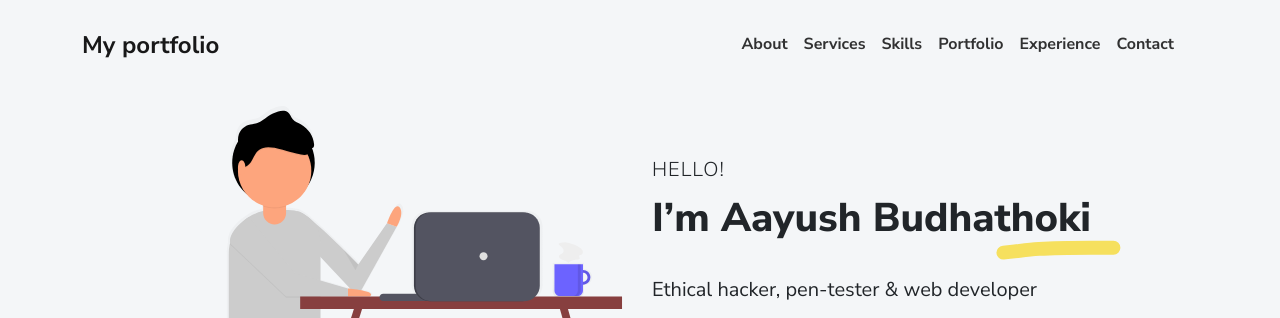
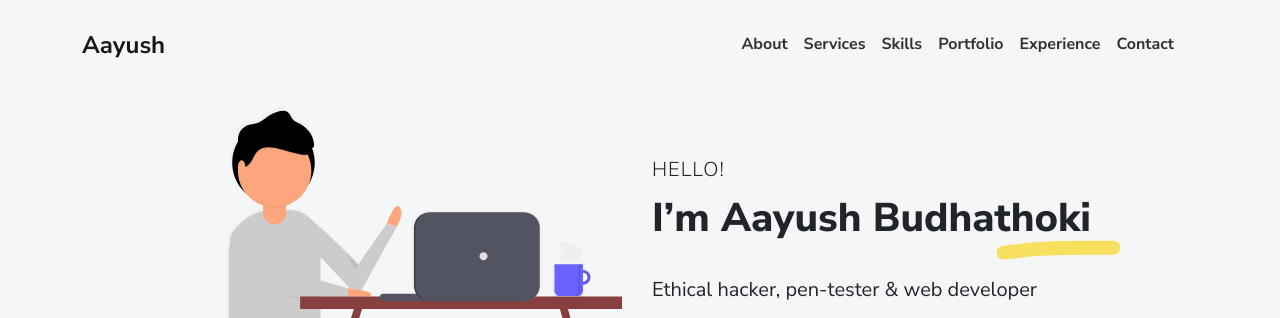
Before and after one commit to Aayush1351/web_page, a plain HTML site: page index.html in a window 1280 px wide. Shown: the top 318 px of the page. Drawn offline with Linux system fonts and the light colour scheme.

Commit message:
Update index.html

```diff
--- a/index.html
+++ b/index.html
@@ -30,7 +30,7 @@
   <body id="top">
     <header class="bg-light">
       <nav class="navbar navbar-expand-lg navbar-light bg-light" id="header-nav" role="navigation">
-        <div class="container"><a class="link-dark navbar-brand site-title mb-0" href="#">My portfolio</a>
+        <div class="container"><a class="link-dark navbar-brand site-title mb-0" href="#">Aayush</a>
           <button class="navbar-toggler" type="button" data-bs-toggle="collapse" data-bs-target="#navbarSupportedContent" aria-controls="navbarSupportedContent" aria-expanded="false" aria-label="Toggle navigation"><span class="navbar-toggler-icon"></span></button>
           <div class="collapse navbar-collapse" id="navbarSupportedContent">
             <ul class="navbar-nav ms-auto me-2">
```
